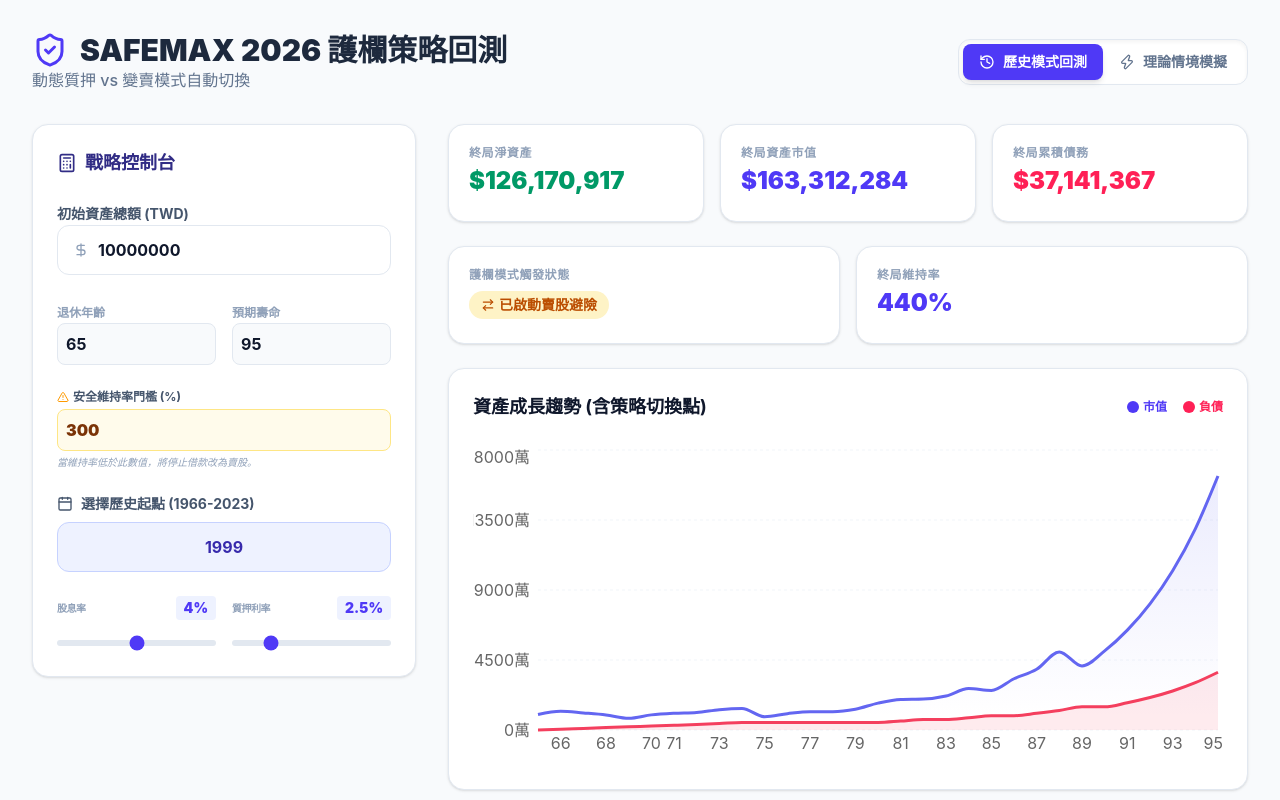
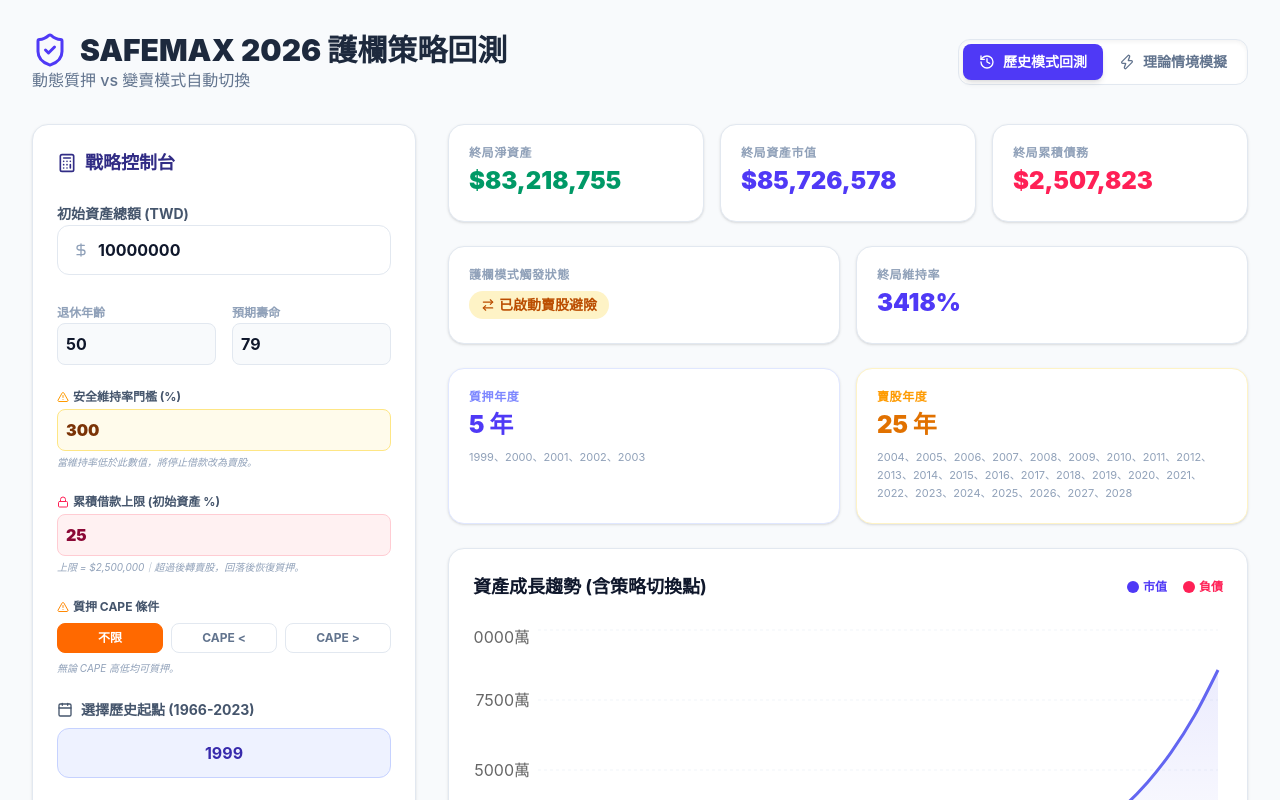
Before and after one commit to atticuswu/safemax-2026, a React (Vite) app: page / in a window 1280 px wide. Shown: the top 800 px of the page. Built offline with nearby package versions, Linux system fonts and the light colour scheme.

Commit message:
feat: 新增質押CAPE條件、開始計算按鈕、提領金額、借款上限bug修正

```diff
--- a/src/App.jsx
+++ b/src/App.jsx
@@ -10,7 +10,8 @@ import {
   DollarSign,
   Calendar,
   Zap,
-  ArrowRightLeft
+  ArrowRightLeft,
+  Lock
 } from 'lucide-react';
 import './index.css';
 
@@ -35,12 +36,16 @@ const App = () => {
   const [yearInputStr, setYearInputStr] = useState('1999');
   const [portfolioValue, setPortfolioValue] = useState(10000000);
   const [capeRatio, setCapeRatio] = useState(30);
-  const [dividendYield, setDividendYield] = useState(4.0);
+  const [dividendYield, setDividendYield] = useState(3.0);
   const [interestRate, setInterestRate] = useState(2.5);
-  const [retirementAge, setRetirementAge] = useState(65);
-  const [deathAge, setDeathAge] = useState(95);
+  const [retirementAge, setRetirementAge] = useState(50);
+  const [deathAge, setDeathAge] = useState(79);
   const [maintenanceThreshold, setMaintenanceThreshold] = useState(300);
+  const [maxDebtRatio, setMaxDebtRatio] = useState(25);
   const [theoreticalGrowth, setTheoreticalGrowth] = useState(5.0);
+  const [calcVersion, setCalcVersion] = useState(0);
+  const [capeCondition, setCapeCondition] = useState('none'); // 'none' | 'lt' | 'gt'
+  const [capeConditionValue, setCapeConditionValue] = useState(25);
 
   const handleYearInputChange = (val) => {
     setYearInputStr(val);
@@ -89,6 +94,8 @@ const App = () => {
     const iRate = Number(interestRate) || 0;
     const tGrowth = Number(theoreticalGrowth) || 0;
     const mThreshold = Number(maintenanceThreshold) || 300;
+    const maxDebtRatioNum = maxDebtRatio === '' ? 25 : Number(maxDebtRatio);
+    const maxDebt = pv * (maxDebtRatioNum / 100);
 
     let currentPortfolio = pv;
     let accumulatedDebt = 0;
@@ -100,7 +107,12 @@ const App = () => {
       const currentAge = rAge + i;
 
       const maintenanceRatio = accumulatedDebt === 0 ? Infinity : (currentPortfolio / accumulatedDebt) * 100;
-      const isGuardrailMode = maintenanceRatio < mThreshold;
+      const currentCape = mode === 'historical' ? (HISTORICAL_DATA[yearLabel] || HISTORICAL_DATA[2023]).cape : capeRatio;
+      const capeBlocked = capeCondition === 'lt' ? currentCape >= capeConditionValue
+                        : capeCondition === 'gt' ? currentCape <= capeConditionValue
+                        : false;
+      const isGuardrailMode = maintenanceRatio < mThreshold || accumulatedDebt >= maxDebt || capeBlocked;
+      const guardrailReason = capeBlocked ? "cape" : accumulatedDebt >= maxDebt ? "debt-cap" : maintenanceRatio < mThreshold ? "maintenance" : null;
       const strategy = isGuardrailMode ? "Sell Shares" : "Lending";
 
       const dividends = currentPortfolio * (dYield / 100);
@@ -122,6 +134,7 @@ const App = () => {
         maintenance: maintenanceRatio === Infinity ? 5000 : Math.round(maintenanceRatio),
         spending: Math.round(currentSpending),
         strategy: strategy,
+        guardrailReason: guardrailReason,
         cape: capeVal,
         withdrawalPct: withdrawalPct,
       });
@@ -163,9 +176,12 @@ const App = () => {
       }
     }
     return data;
-  }, [mode, startYear, portfolioValue, initialSpending, suggestedSWR, dividendYield, interestRate, yearsToSimulate, theoreticalGrowth, retirementAge, maintenanceThreshold]);
+  }, [mode, startYear, portfolioValue, initialSpending, suggestedSWR, dividendYield, interestRate, yearsToSimulate, theoreticalGrowth, retirementAge, maintenanceThreshold, maxDebtRatio, calcVersion, capeCondition, capeConditionValue, capeRatio]);
 
   const latestData = simulationData[simulationData.length - 1];
+
+  const lendingYears = simulationData.filter(d => d.strategy === 'Lending').map(d => d.year);
+  const sellYears = simulationData.filter(d => d.strategy === 'Sell Shares').map(d => d.year);
 
   return (
     <div className="min-h-screen bg-[#f8fafc] p-4 md:p-8 text-slate-900">
@@ -242,6 +258,53 @@ const App = () => {
                    <p className="text-[10px] text-slate-400 italic">當維持率低於此數值，將停止借款改為賣股。</p>
                 </div>
 
+                <div className="space-y-1">
+                   <label className="text-xs font-bold text-slate-600 uppercase flex items-center gap-1">
+                     <Lock size={12} className="text-rose-500" /> 累積借款上限 (初始資產 %)
+                   </label>
+                   <input
+                      type="number"
+                      value={maxDebtRatio}
+                      onChange={(e) => setMaxDebtRatio(e.target.value === '' ? '' : Number(e.target.value))}
+                      className="w-full p-2 bg-rose-50 border border-rose-200 text-rose-900 rounded-lg font-black focus:ring-2 focus:ring-rose-500 outline-none"
+                   />
+                   <p className="text-[10px] text-slate-400 italic">
+                     上限 = ${((Number(portfolioValue)||0) * (Number(maxDebtRatio)||25) / 100).toLocaleString()}｜超過後轉賣股，回落後恢復質押。
+                   </p>
+                </div>
+
+                <div className="space-y-2">
+                  <label className="text-xs font-bold text-slate-600 uppercase flex items-center gap-1">
+                    <AlertTriangle size={12} className="text-orange-400" /> 質押 CAPE 條件
+                  </label>
+                  <div className="flex gap-2">
+                    {[
+                      { val: 'none', label: '不限' },
+                      { val: 'lt',   label: 'CAPE <' },
+                      { val: 'gt',   label: 'CAPE >' },
+                    ].map(opt => (
+                      <button
+                        key={opt.val}
+                        onClick={() => setCapeCondition(opt.val)}
+                        className={`flex-1 py-1.5 rounded-lg text-xs font-bold border transition-all ${capeCondition === opt.val ? 'bg-orange-500 text-white border-orange-500' : 'bg-white text-slate-500 border-slate-200 hover:border-orange-300'}`}
+                      >
+                        {opt.label}
+                      </button>
+                    ))}
+                  </div>
+                  {capeCondition !== 'none' && (
+                    <input
+                      type="number"
+                      value={capeConditionValue}
+                      onChange={(e) => setCapeConditionValue(e.target.value === '' ? '' : Number(e.target.value))}
+                      className="w-full p-2 bg-orange-50 border border-orange-200 text-orange-900 rounded-lg font-black focus:ring-2 focus:ring-orange-400 outline-none text-center"
+                    />
+                  )}
+                  <p className="text-[10px] text-slate-400 italic">
+                    {capeCondition === 'none' ? '無論 CAPE 高低均可質押。' : capeCondition === 'lt' ? `僅當 CAPE < ${capeConditionValue} 時才質押（市場合理/低估時借款）。` : `僅當 CAPE > ${capeConditionValue} 時才質押。`}
+                  </p>
+                </div>
+
                 {mode === 'historical' ? (
                   <div className="space-y-2">
                     <label className="text-sm font-bold text-slate-600 flex items-center gap-2">
@@ -265,6 +328,13 @@ const App = () => {
                   <SliderGroup label="股息率" value={dividendYield} min={0} max={8} step={0.1} onChange={setDividendYield} suffix="%" />
                   <SliderGroup label="質押利率" value={interestRate} min={1} max={8} step={0.1} onChange={setInterestRate} suffix="%" />
                 </div>
+
+                <button
+                  onClick={() => setCalcVersion(v => v + 1)}
+                  className="w-full py-3 bg-indigo-600 hover:bg-indigo-700 active:scale-95 text-white font-black rounded-xl transition-all shadow-md flex items-center justify-center gap-2"
+                >
+                  <Zap size={16} /> 開始計算
+                </button>
               </div>
             </section>
           </aside>
@@ -291,6 +361,23 @@ const App = () => {
                 </div>
               </div>
               <StatCard title="終局維持率" value={latestData.maintenance === 5000 ? "∞" : `${latestData.maintenance}%`} color={latestData.maintenance < Number(maintenanceThreshold) ? "text-rose-600" : "text-indigo-600"} />
+            </div>
+
+            <div className="grid grid-cols-1 md:grid-cols-2 gap-4">
+              <div className="bg-white p-5 rounded-2xl shadow-sm border border-indigo-100">
+                <p className="text-xs font-bold text-indigo-400 uppercase tracking-wider">質押年度</p>
+                <h4 className="text-2xl font-black text-indigo-600 mt-1">{lendingYears.length} 年</h4>
+                <p className="text-[11px] text-slate-400 mt-2 leading-relaxed break-words">
+                  {lendingYears.length > 0 ? lendingYears.join('、') : '無'}
+                </p>
+              </div>
+              <div className="bg-white p-5 rounded-2xl shadow-sm border border-amber-100">
+                <p className="text-xs font-bold text-amber-500 uppercase tracking-wider">賣股年度</p>
+                <h4 className="text-2xl font-black text-amber-600 mt-1">{sellYears.length} 年</h4>
+                <p className="text-[11px] text-slate-400 mt-2 leading-relaxed break-words">
+                  {sellYears.length > 0 ? sellYears.join('、') : '無'}
+                </p>
+              </div>
             </div>
 
             <div className="bg-white p-6 rounded-2xl shadow-sm border border-slate-200">
@@ -321,12 +408,13 @@ const App = () => {
                             <div className="bg-white p-4 rounded-xl shadow-xl border border-slate-100">
                               <p className="font-black text-slate-800 border-b pb-2 mb-2">{label} 歲 ({d.year}年)</p>
                               <div className="space-y-1 text-sm">
-                                <div className="flex justify-between gap-4"><span>策略模式：</span><span className={`font-bold ${d.strategy === 'Sell Shares' ? 'text-amber-600' : 'text-indigo-600'}`}>{d.strategy === 'Sell Shares' ? '變賣模式' : '質押模式'}</span></div>
+                                <div className="flex justify-between gap-4"><span>策略模式：</span><span className={`font-bold ${d.strategy === 'Sell Shares' ? 'text-amber-600' : 'text-indigo-600'}`}>{d.strategy === 'Sell Shares' ? `變賣模式（${d.guardrailReason === 'debt-cap' ? '借款上限' : d.guardrailReason === 'cape' ? 'CAPE條件' : '維持率'}）` : '質押模式'}</span></div>
                                 <div className="flex justify-between gap-4"><span>股票市值：</span><span className="font-bold">${d.portfolio.toLocaleString()}</span></div>
                                 <div className="flex justify-between gap-4"><span>累積負債：</span><span className="font-bold text-rose-500">${d.debt.toLocaleString()}</span></div>
                                 <div className="flex justify-between gap-4 border-t pt-2"><span>淨資產：</span><span className="font-bold text-emerald-600">${d.netAssets.toLocaleString()}</span></div>
                                 {d.cape != null && <div className="flex justify-between gap-4"><span>CAPE：</span><span className="font-bold text-orange-500">{d.cape}</span></div>}
                                 {d.withdrawalPct != null && <div className="flex justify-between gap-4"><span>提領率：</span><span className="font-bold text-teal-600">{d.withdrawalPct}%</span></div>}
+                                {d.spending != null && <div className="flex justify-between gap-4"><span>提領金額：</span><span className="font-bold text-teal-700">${d.spending.toLocaleString()}</span></div>}
                               </div>
                             </div>
                           );
@@ -361,6 +449,7 @@ const App = () => {
                                 <p className="font-black text-slate-800 border-b pb-1 mb-2">{label} 年</p>
                                 <div className="flex justify-between gap-4"><span className="text-orange-500">CAPE：</span><span className="font-bold">{d?.cape ?? '—'}</span></div>
                                 <div className="flex justify-between gap-4"><span className="text-teal-600">提領率：</span><span className="font-bold">{d?.withdrawalPct != null ? `${d.withdrawalPct}%` : '—'}</span></div>
+                                <div className="flex justify-between gap-4"><span className="text-teal-700">提領金額：</span><span className="font-bold">{d?.spending != null ? `$${d.spending.toLocaleString()}` : '—'}</span></div>
                               </div>
                             );
                           }
```
